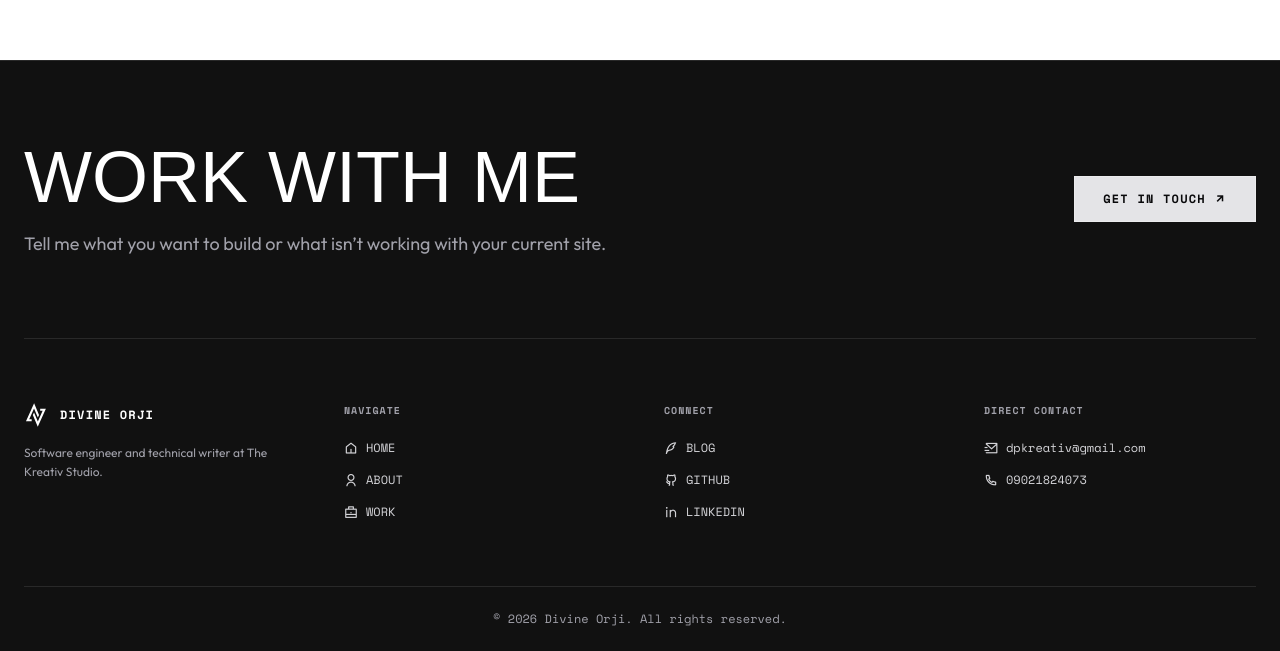
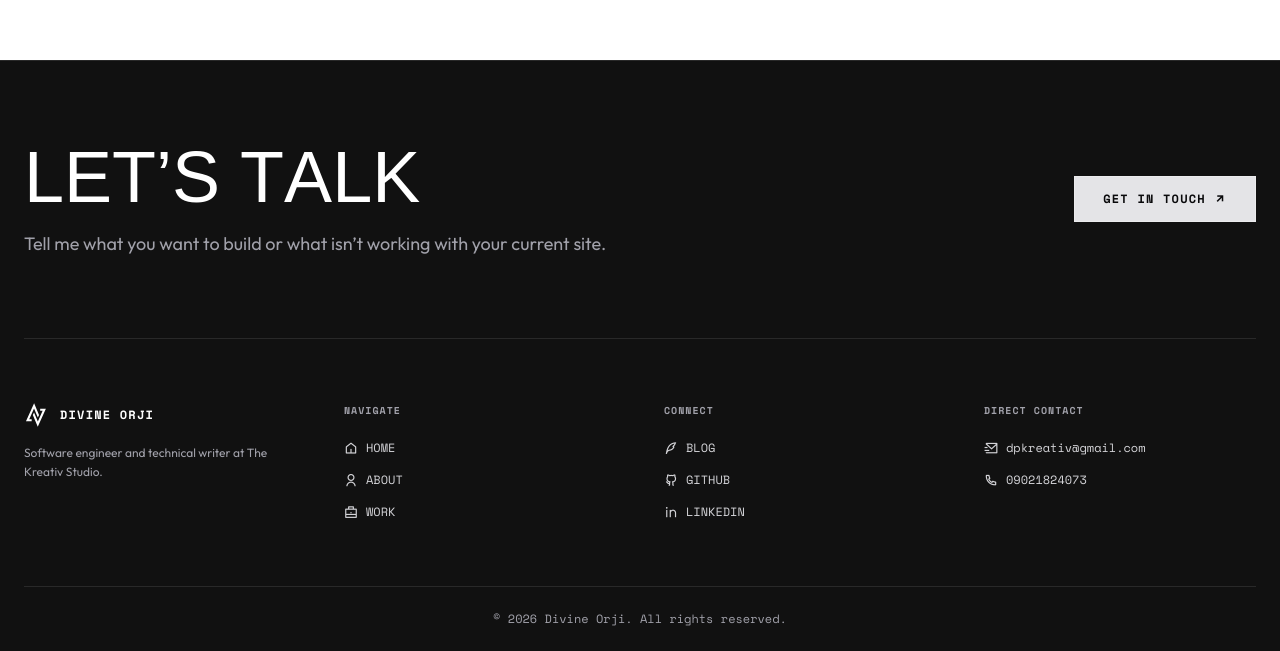
Before and after one commit to dpkreativ/dpkreativ, a Next.js app: page / in a window 1280 px wide. Shown: the part 2464-3115 px from the top of the page. Built offline with nearby package versions, Linux system fonts and the light colour scheme; no server answers; a web font is replaced by a local one.

Commit message:
Make the footer CTA more inviting

```diff
--- a/src/components/footer.tsx
+++ b/src/components/footer.tsx
@@ -65,7 +65,7 @@ export default function Footer() {
                 as="h2"
                 className="font-display uppercase text-4xl sm:text-5xl md:text-6xl lg:text-7xl leading-[0.9]"
               >
-                Work with me
+                Let’s talk
               </SplitHeading>
               <RevealText noSplit className="mx-auto mt-4 max-w-xl text-balance font-body text-base leading-relaxed text-zinc-400 md:text-lg md:leading-relaxed lg:mx-0 lg:max-w-none">
                 Tell me what you want to build or what isn’t working with your current site.
```
